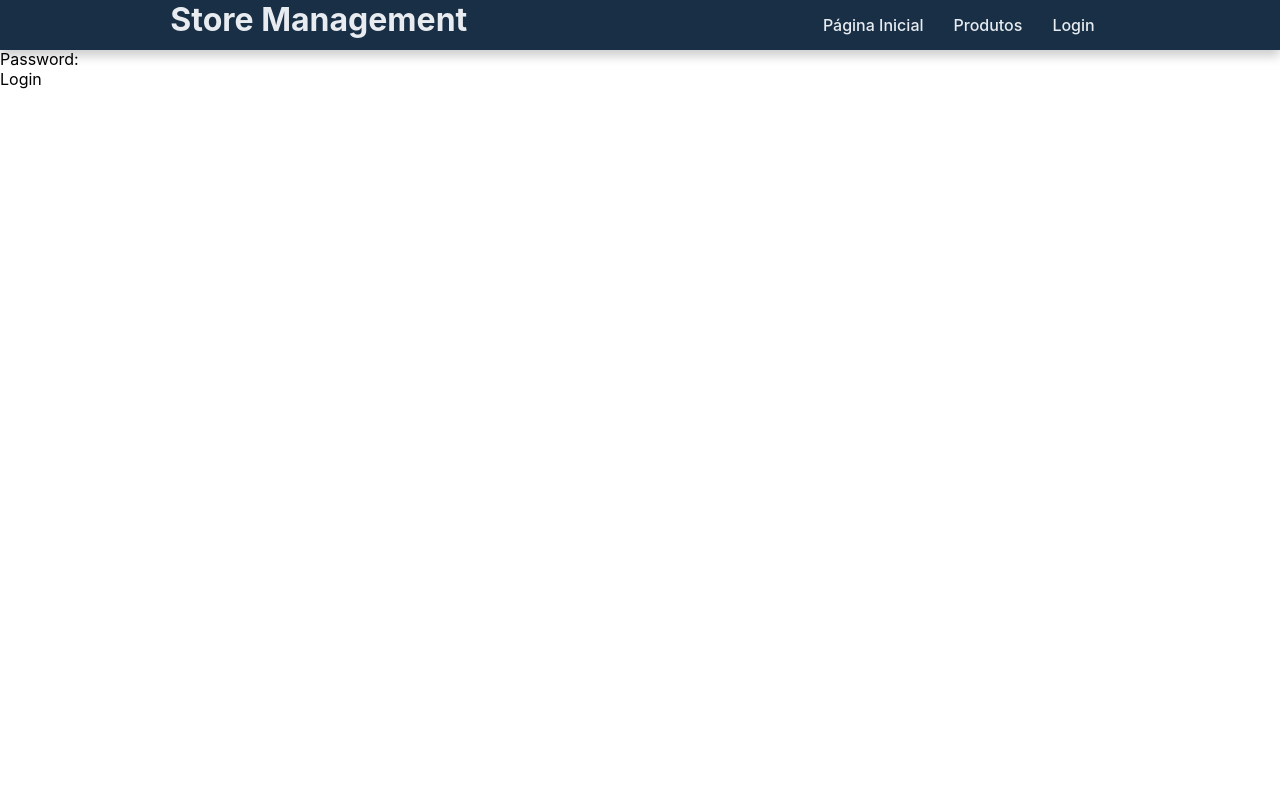
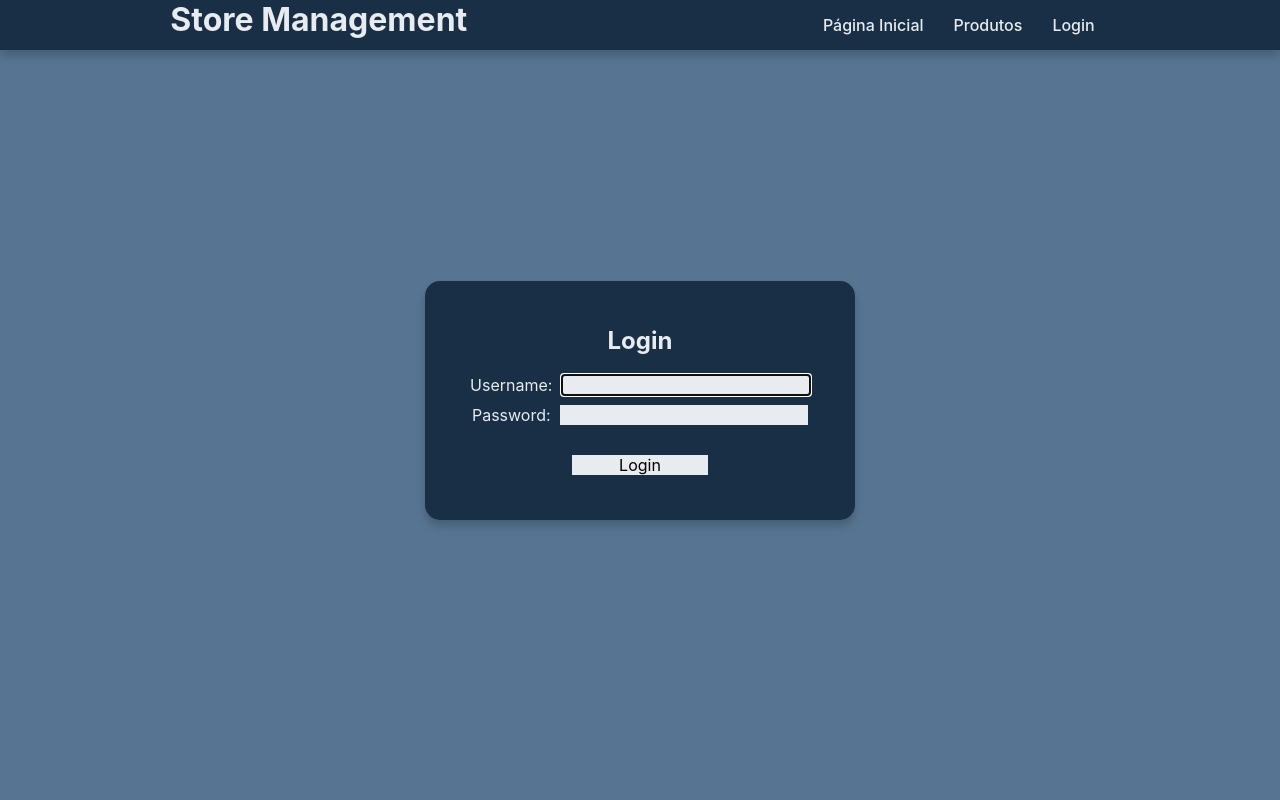
Before and after one commit to Reis567/storage-management, a Django app: page /login/ in a window 1280 px wide. Run offline with Django 4.2, Linux system fonts and the light colour scheme.

Commit message:
login initial style

```diff
--- a/storage_management/sistema_loja/static/css/style.css
+++ b/storage_management/sistema_loja/static/css/style.css
@@ -79,3 +79,46 @@
     background: var(--th-color);
     transition: .5s;
 }
+
+.login{
+    height: 100vh;
+    display: flex;
+    align-items: center;
+    justify-content: center;
+    flex-direction: column;
+    background: var(--prim-color);
+}
+
+.login-content{
+    display: flex;
+    align-items: center;
+    justify-content: center;
+    flex-direction: column;
+    background: var(--sec-color);
+    padding: 45px;
+    border-radius: 15px;
+    box-shadow: var(--shadow-bot);
+}
+
+.login-content h2{
+    margin-bottom: 20px;
+    color: var(--white-color);
+}
+.login-content button{
+    background-color: var(--white-color);
+    width: 40%;
+    margin-top: 20px;
+}
+
+.form-login form{
+    display: flex;
+    align-items: center;
+    justify-content: center;
+    flex-direction: column;
+    color: var(--white-color);
+}
+.form-login form input{
+    margin-left: 5px;
+    margin-bottom: 10px;
+    background: var(--white-color);
+}
--- a/storage_management/sistema_loja/templates/registration/login.html
+++ b/storage_management/sistema_loja/templates/registration/login.html
@@ -3,10 +3,20 @@
 
 
 {% block content %}
+<div class="login">
+
+    <div class="login-content">
       <h2>Login</h2>
+        <div class="form-login">
+
           <form method="post">
             {% csrf_token %}
             {{ form.as_p }}
             <button type="submit">Login</button>
           </form>
+
+        </div>
+    </div>
+
+</div>
 {% endblock %}
```
Also changed, not shown: storage_management/db.sqlite3. Lines whose indentation alone changed are shown as unchanged.
